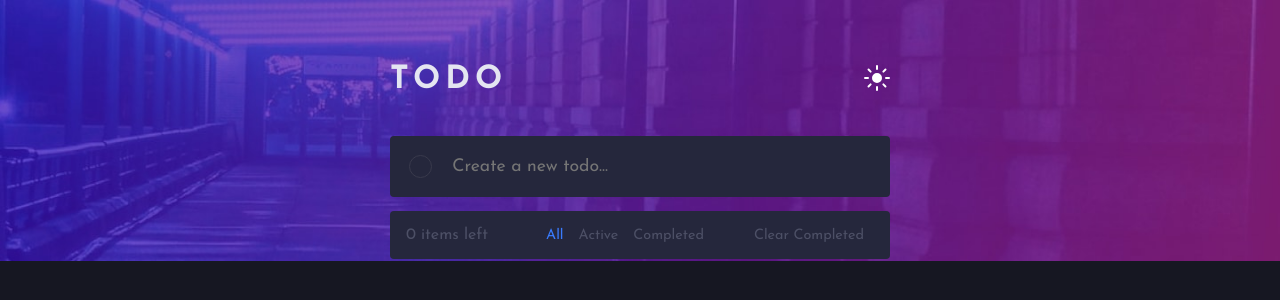
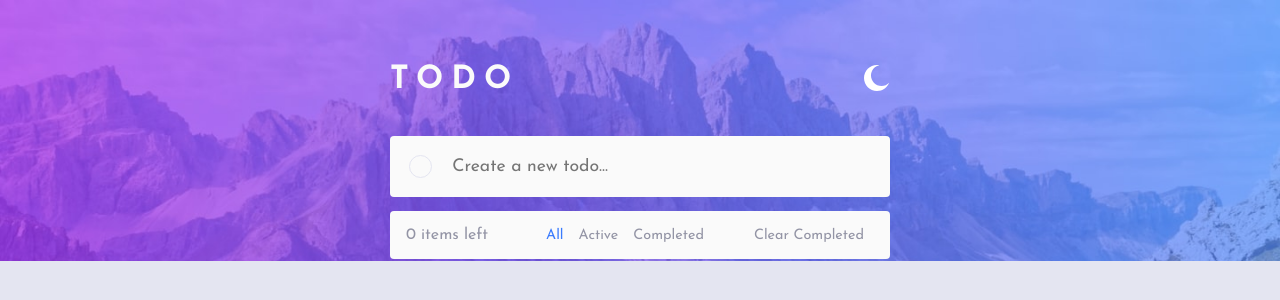
Before and after one commit to Abels-dev/to-do-app, a plain HTML site: page index.html in a window 1280 px wide. Both pictures are taken after a click on the button 877 px from the left and 80 px from the top of the page. Drawn offline with Linux system fonts and the light colour scheme.

Commit message:
implemented local storage and darklight mode toggle functionality

```diff
--- a/index.html
+++ b/index.html
@@ -16,8 +16,8 @@
       <header>
          <div class="title">
             <h1>TODO</h1>
-            <button class="toggle-light">
-               <img src="images/icon-sun.svg" alt="dark-light-toggle" />
+            <button class="toggle-light" id="toggleBtn">
+               <img src="images/icon-sun.svg" alt="dark-light-toggle" id="toggleImg"/>
             </button>
          </div>
          <div class="create-task">
--- a/index.js
+++ b/index.js
@@ -2,8 +2,12 @@ const addedTask = document.getElementById("input-task");
 const taskContainer = document.getElementById("task-container");
 const tasksLeft = document.getElementById("item-left");
 const statusButtons = document.querySelectorAll(".statusBtn");
-const removeAllBtn=document.getElementById("removeAll")
-let taskList = [];
+const removeAllBtn = document.getElementById("removeAll");
+const toggleBtn = document.getElementById("toggleBtn");
+const toggleImg = document.getElementById("toggleImg");
+
+let taskList = JSON.parse(localStorage.getItem("tasks")) || [];
+let prefferedTheme = localStorage.getItem("theme") || "dark-mode";
 
 const renderTask = (id, text, isCompleted) => {
    taskContainer.innerHTML += ` <div class="task ${
@@ -17,6 +21,20 @@ const renderTask = (id, text, isCompleted) => {
                   <button class="remove-btn"><img src="images/icon-cross.svg" alt="delete-btn" class="remove"></button>
                </div>`;
 };
+const darkLightModeToggle = () => {
+   if (toggleImg.getAttribute("src") === "images/icon-sun.svg") {
+      toggleImg.setAttribute("src", "images/icon-moon.svg");
+      document.body.classList.toggle("light-mode");
+      document.querySelector("header").classList.toggle("header-light-mode");
+      localStorage.setItem("theme", "light-mode");
+   } else {
+      toggleImg.setAttribute("src", "images/icon-sun.svg");
+      document.body.classList.toggle("light-mode");
+      document.querySelector("header").classList.toggle("header-light-mode");
+      localStorage.setItem("theme", "dark-mode");
+   }
+};
+
 const countActiveTasks = () => {
    let count = 0;
    taskList.forEach((el) => {
@@ -27,6 +45,7 @@ const countActiveTasks = () => {
 const addTasks = () => {
    renderTask(taskList.length, addedTask.value, false);
    taskList.push({ task: addedTask.value, isCompleted: false });
+   localStorage.setItem("tasks", JSON.stringify(taskList));
    tasksLeft.innerText = countActiveTasks();
    addedTask.value = "";
 };
@@ -41,6 +60,7 @@ taskContainer.addEventListener("change", (e) => {
       taskEl.classList.add("checked");
       const id = taskEl.id;
       taskList[id].isCompleted = true;
+      localStorage.setItem("tasks", JSON.stringify(taskList));
       tasksLeft.innerText = countActiveTasks();
    } else {
       const label = e.target.parentElement;
@@ -48,17 +68,19 @@ taskContainer.addEventListener("change", (e) => {
       taskEl.classList.remove("checked");
       const id = taskEl.id;
       taskList[id].isCompleted = false;
+      localStorage.setItem("tasks", JSON.stringify(taskList));
       tasksLeft.innerText = countActiveTasks();
    }
 });
-taskContainer.addEventListener("click",(e)=>{
-       if(e.target.classList.contains("remove")){
-            const id=e.target.parentElement.parentElement.id
-            taskList.splice(id,1)
-            getTasks("All")
-            tasksLeft.innerText = countActiveTasks();
-       }
-})
+taskContainer.addEventListener("click", (e) => {
+   if (e.target.classList.contains("remove")) {
+      const id = e.target.parentElement.parentElement.id;
+      taskList.splice(id, 1);
+      localStorage.setItem("tasks", JSON.stringify(taskList));
+      getTasks("All");
+      tasksLeft.innerText = countActiveTasks();
+   }
+});
 const getTasks = (status) => {
    taskContainer.innerHTML = "";
    if (status === "All") {
@@ -78,10 +100,11 @@ const getTasks = (status) => {
       });
    }
 };
-removeAllBtn.addEventListener("click",()=>{
-    taskList=taskList.filter(el=>el.isCompleted===false)
-    getTasks("All");
-})
+removeAllBtn.addEventListener("click", () => {
+   taskList = taskList.filter((el) => el.isCompleted === false);
+   localStorage.setItem("tasks", JSON.stringify(taskList));
+   getTasks("All");
+});
 statusButtons.forEach((statusBtn) => {
    statusBtn.addEventListener("click", () => {
       statusButtons.forEach((btn) => btn.classList.remove("activeBtn"));
@@ -89,3 +112,11 @@ statusButtons.forEach((statusBtn) => {
       getTasks(statusBtn.textContent);
    });
 });
+
+if (prefferedTheme === "light-mode") darkLightModeToggle();
+
+toggleBtn.addEventListener("click", () => {
+   darkLightModeToggle();
+});
+getTasks("All");
+tasksLeft.innerText = countActiveTasks();
--- a/style.css
+++ b/style.css
@@ -1,23 +1,16 @@
 @import url("https://fonts.googleapis.com/css2?family=Josefin+Sans:ital,wght@0,100..700;1,100..700&display=swap");
 :root {
-   /* ### Primary */
    --bright-blue: hsl(220, 98%, 61%);
    --check-background: linear-gradient(hsl(192, 100%, 67%), hsl(280, 87%, 65%));
-   /* ### Neutral
-### Light Theme */
-   --very-light-gray: hsl(0, 0%, 98%);
-   --very-light-grayish-blue: hsl(236, 33%, 92%);
-   --light-grayish-blue: hsl(233, 11%, 84%);
-   --dark-grayish-blue: hsl(236, 9%, 61%);
-   --very-dark-grayish-blue: hsl(235, 19%, 35%);
-   /* ### Dark Theme */
-   --very-dark-blue: hsl(235, 21%, 11%);
-   --very-dark-desaturated-blue: hsl(235, 24%, 19%);
-   --light-grayish-blue: hsl(234, 39%, 85%);
-   --light-grayish-blue-hover: hsl(236, 33%, 92%);
-   --dark-grayish-blue: hsl(234, 11%, 52%);
-   --very-dark-grayish-blue-1: hsl(233, 14%, 35%);
-   --very-dark-grayish-blue-2: hsl(237, 14%, 26%);
+   --text-header-color: hsl(236, 33%, 92%);
+   --text-color-task: hsl(233, 11%, 84%);
+   --bg-color: hsl(235, 21%, 11%);
+   --bg-color-task: hsl(235, 24%, 19%);
+   --text-color-task: hsl(234, 39%, 85%);
+   --text-hover-color: hsl(236, 33%, 92%);
+   --checked-task-color: hsl(233, 14%, 35%);
+   --secondary-text-color: hsl(233, 14%, 35%);
+   --border-color: hsl(237, 14%, 26%);
 }
 * {
    margin: 0;
@@ -26,12 +19,18 @@
 }
 body {
    font-family: "Josefin Sans", sans-serif;
-   background-color: var(--very-dark-blue);
+   background-color: var(--bg-color);
 }
 button {
    background-color: transparent;
    border: 0;
    font: inherit;
+}
+.light-mode {
+   --bg-color: hsl(236, 33%, 92%);
+   --bg-color-task: hsl(0, 0%, 98%);
+   --text-color-task: hsl(235, 24%, 19%);
+   --text-hover-color: hsl(235, 21%, 11%);
 }
 header {
    width: 100%;
@@ -39,10 +38,14 @@ header {
    background-image: url("images/bg-desktop-dark.jpg");
    background-size: cover;
    background-repeat: no-repeat;
-   color: var(--very-light-grayish-blue);
+   color: var(--text-header-color);
+}
+.header-light-mode {
+   background-image: url("images/bg-desktop-light.jpg");
 }
 .title {
    display: flex;
+   width: 90%;
    max-width: 500px;
    justify-content: space-between;
    align-items: center;
@@ -50,7 +53,7 @@ header {
    margin-bottom: 2.5rem;
 }
 header h1 {
-   letter-spacing: 5px;
+   letter-spacing: 8px;
 }
 .create-task {
    display: flex;
@@ -58,8 +61,9 @@ header h1 {
    gap: 20px;
    margin: 1rem;
    padding: 1.2rem;
-   background-color: var(--very-dark-desaturated-blue);
+   background-color: var(--bg-color-task);
    border-radius: 4px;
+   width: 90%;
    max-width: 500px;
    margin: auto;
 }
@@ -68,7 +72,7 @@ header h1 {
    border: 0;
    outline: 0;
    flex: 1;
-   color: var(--light-grayish-blue);
+   color: var(--text-color-task);
    font-size: 1.1rem;
    font-family: inherit;
 }
@@ -82,7 +86,7 @@ label {
    width: 23px;
    height: 23px;
    border-radius: 50%;
-   border: 1px solid var(--very-dark-grayish-blue-2);
+   border: 1px solid var(--border-color);
 }
 label img {
    width: 50%;
@@ -90,61 +94,79 @@ label img {
    display: none;
 }
 .task-container {
-   background-color: var(--very-dark-desaturated-blue);
+   background-color: var(--bg-color-task);
+   width: 90%;
    max-width: 500px;
    border-radius: 4px;
    margin: auto;
    margin-top: -50px;
+   margin-bottom: 50px;
 }
 .task {
-   border-bottom: 1px solid var(--very-dark-grayish-blue-2);
+   border-bottom: 1px solid var(--border-color);
    padding: 1rem;
    display: flex;
    gap: 20px;
    align-items: center;
-   color: var(--very-light-gray);
+   color: var(--text-color-task);
    position: relative;
 }
-.remove-btn{
+.remove-btn {
    position: absolute;
    right: 1.4rem;
    display: none;
 }
-.task button img{
+.task button img {
    width: 15px;
 }
-.task:hover{
+.task:hover {
    cursor: pointer;
 }
-.task:hover .remove-btn{
+.task:hover .remove-btn {
    display: block;
 }
 .task-footer {
    padding: 1rem;
    display: flex;
    justify-content: space-between;
-   color: var(--very-dark-grayish-blue-1);
+   color: var(--secondary-text-color);
 }
 .options {
    display: flex;
    gap: 40px;
 }
 .options button {
-   color: var(--very-dark-grayish-blue-1);
+   color: var(--secondary-text-color);
    font-size: 0.9rem;
    margin-right: 10px;
+   cursor: pointer;
 }
-
-.checked label{
+.options button:hover {
+   color: var(--text-hover-color);
+}
+.checked label {
    background: var(--check-background);
 }
-.checked label img{
+.checked label img {
    display: block;
 }
-.checked p{
-    color: var(--very-dark-grayish-blue-1);
+.checked p {
+   color: var(--checked-task-color);
    text-decoration: line-through;
 }
-.options .activeBtn{
+.options .activeBtn {
    color: var(--bright-blue);
 }
+.options .activeBtn:hover {
+   color: var(--bright-blue);
+}
+body.light-mode {
+   --bg-color: hsl(236, 33%, 92%);
+   --bg-color-task: hsl(0, 0%, 98%);
+   --text-header-color: hsl(0, 0%, 98%);
+   --text-color-task: hsl(235, 24%, 19%);
+   --text-hover-color: hsl(235, 21%, 11%);
+   --border-color: hsl(236, 33%, 92%);
+   --secondary-text-color: hsl(236, 9%, 61%);
+   --checked-task-color: hsl(234, 39%, 85%);
+}
```
Lines whose indentation alone changed are shown as unchanged.
